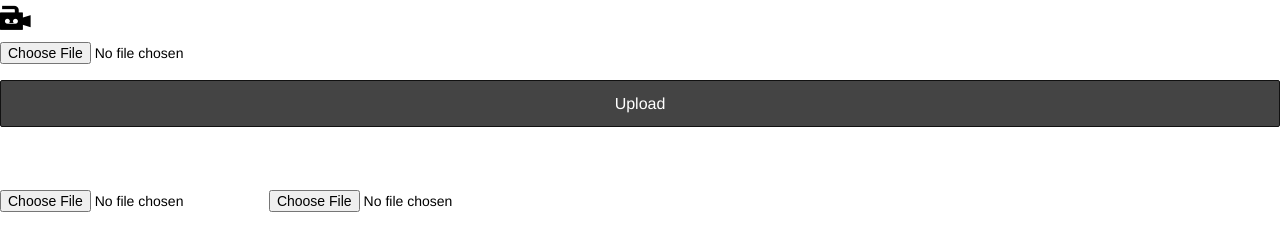
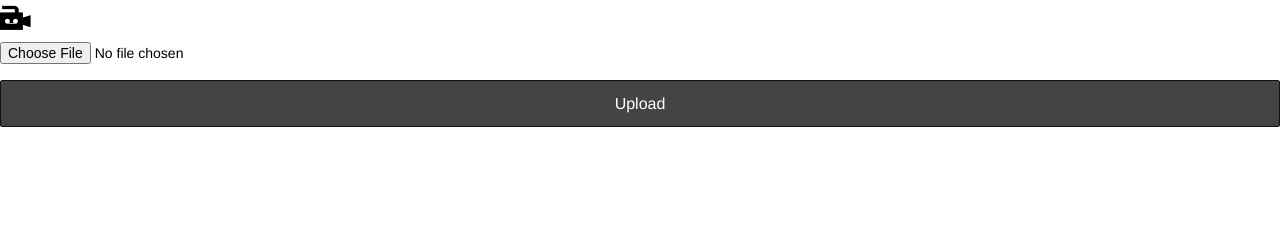
Before and after one commit to prakal/live, a website: page client/www/index.html in a window 1280 px wide. Drawn offline with nearby package versions, Linux system fonts and the light colour scheme; files that its build step writes are made by us from their sources.

```diff
--- a/client/www/index.html
+++ b/client/www/index.html
@@ -47,8 +47,6 @@
           </form>
           <button class="button button-icon icon ion-navicon"></button>
         </div>
-        <input type="file" accept="video/*" capture>
-        <input id='media-capture' type="file" accept="video/*" capture>
 
         <button class="button button-icon icon ion-navicon"></button>
       </ion-header-bar>
```
